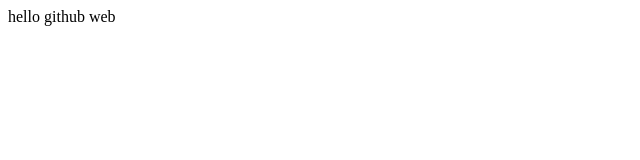
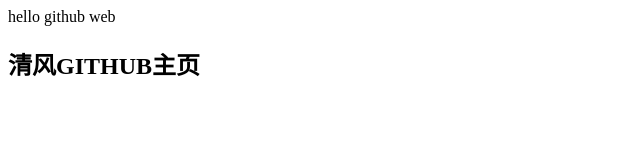
Before and after one commit to lichunzhang123/lichunzhang123.github.io, a plain HTML site: page index.html in a window 1280 px wide. Shown: the whole page, without its empty margins (0-640 px from the left). Drawn offline with Linux system fonts and the light colour scheme.

Commit message:
添加样式试试
添加样式试试

```diff
--- a/index.html
+++ b/index.html
@@ -1 +1,2 @@
 hello github web
+<h2>清风GITHUB主页</h2>
```
